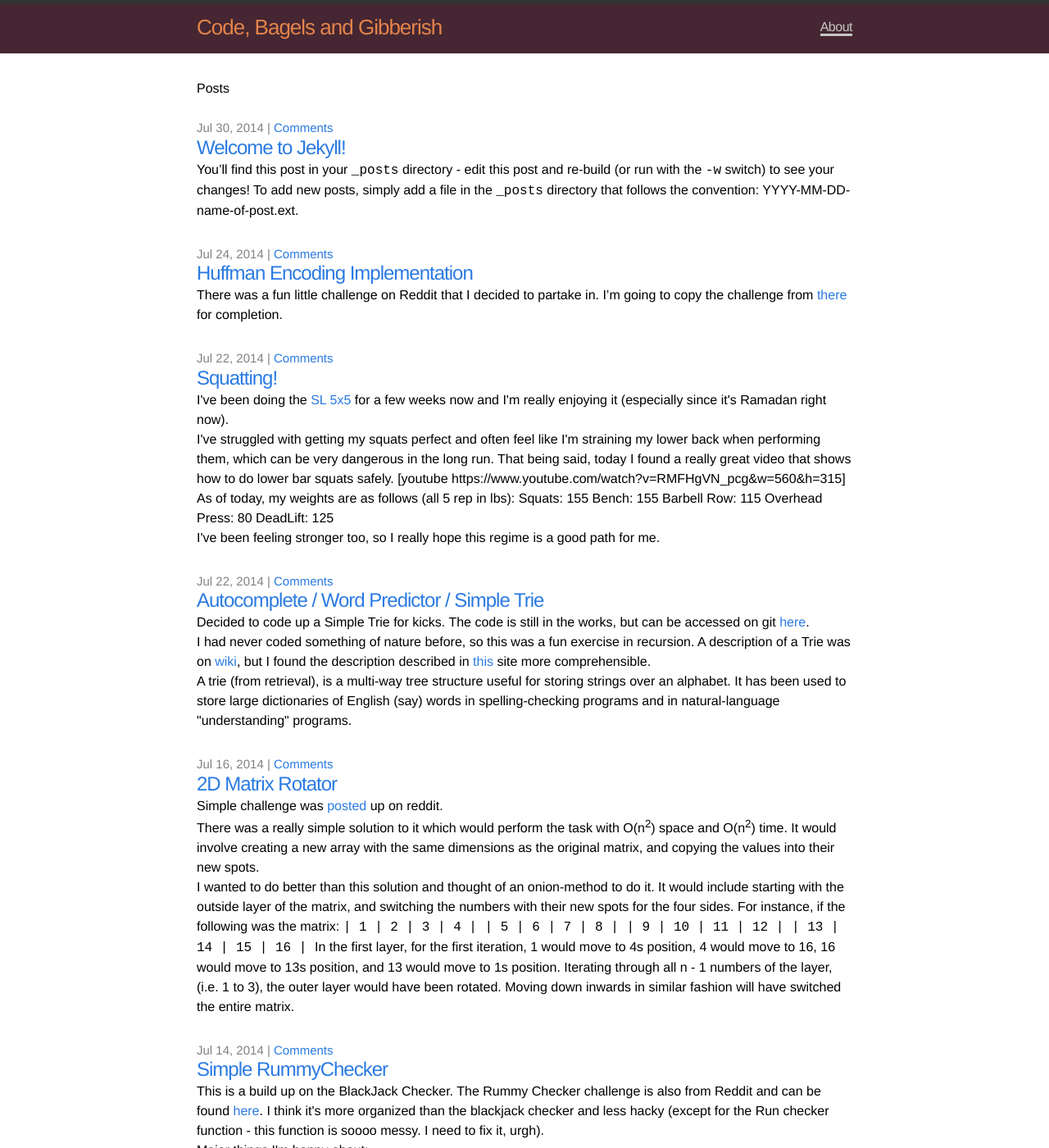
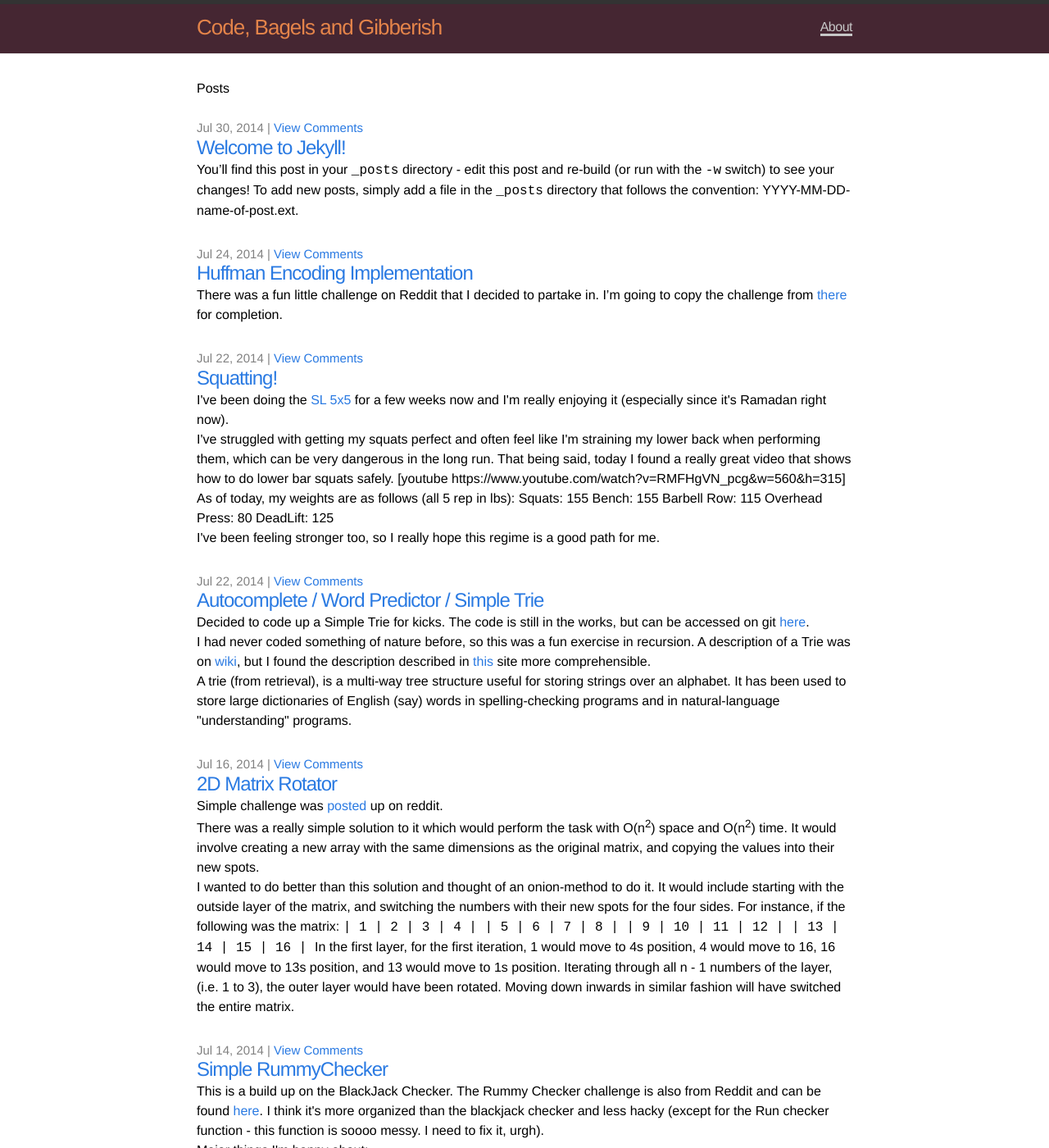
Before and after one commit to healthycola/healthycola.github.io.raw, a Jekyll site: the page built from index.html, in a window 1280 px wide and 1400 px high. Shown: the whole window at 82% size. Built offline with Jekyll 4.4.1, drawn with Linux system fonts in a browser that asks for light colours; some of the changed text lies outside the part shown.

Commit message:
Edited index.html for disqus - small change

```diff
--- a/index.html
+++ b/index.html
@@ -9,7 +9,7 @@
   <ul class="posts">
     {% for post in site.posts %}
       <li>
-        <span class="post-date">{{ post.date | date: "%b %-d, %Y" }} | <a href="{{ post.url | prepend: site.baseurl | append: "#disqus_thread" }}">Comments</a></span>
+        <span class="post-date">{{ post.date | date: "%b %-d, %Y" }} | <a href="{{ post.url }}#disqus_thread" data-disqus-identifier="{{ post.path | split:'/' | last | cgi_escape }}">View Comments</a></span>
         <a class="post-link" href="{{ post.url | prepend: site.baseurl }}">{{ post.title }}</a><br>
         {{ post.excerpt }}
       </li>
```
Also changed, not shown: 12 other files.
